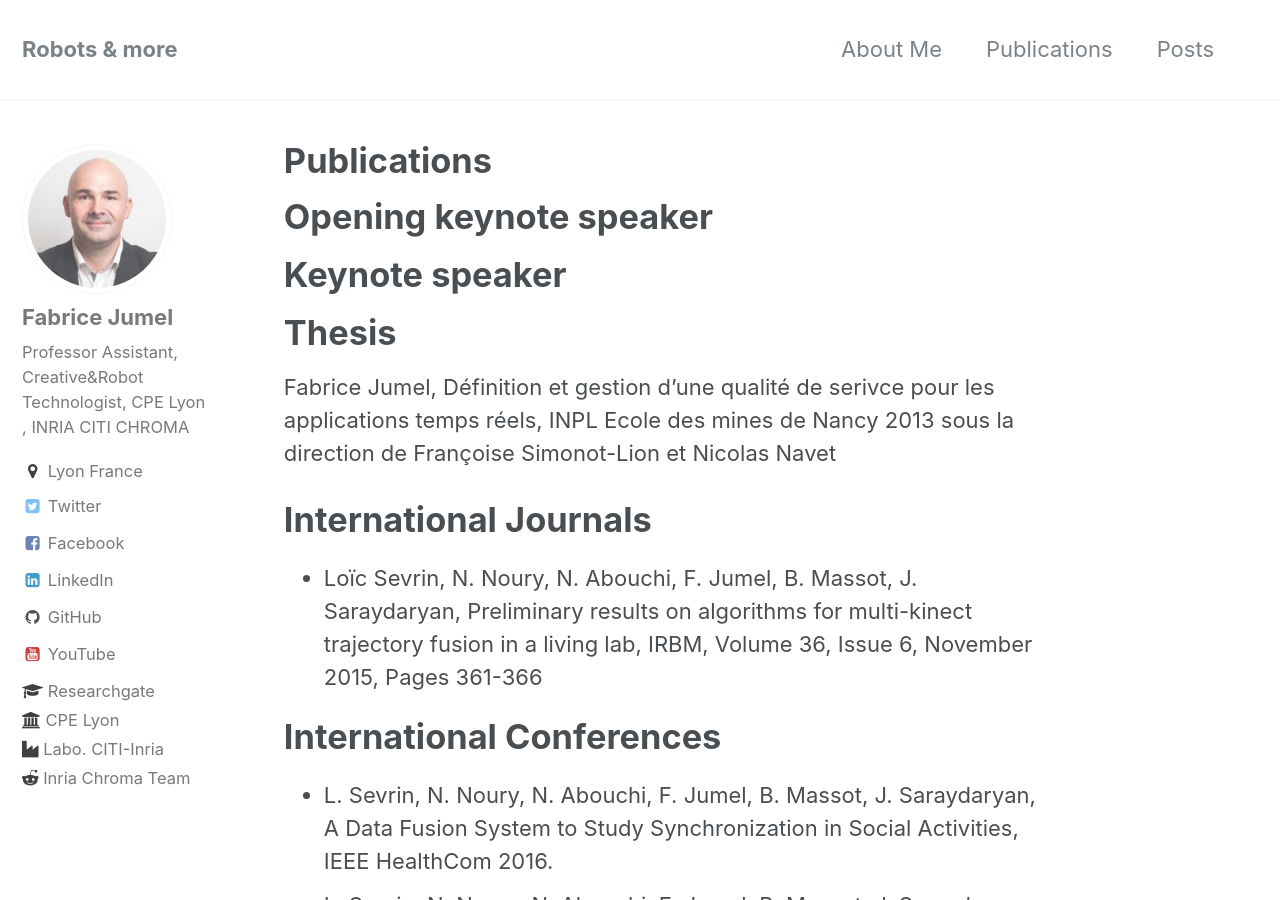
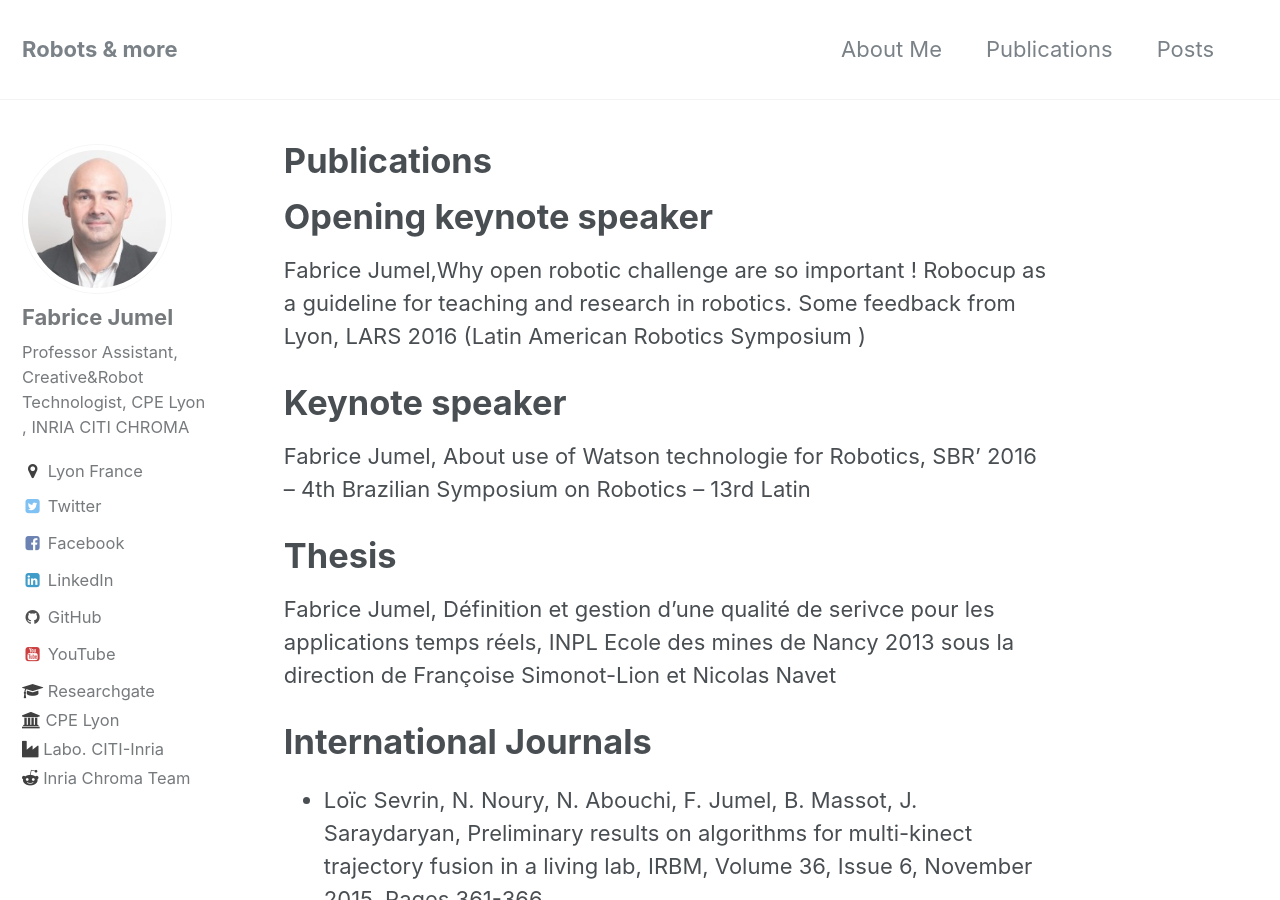
Before and after one commit to fabricejumel/fabricejumel.github.io, a Jekyll site: the page built from _pages/Publications.md, in a window 1280 px wide and 900 px high. Built offline with Jekyll 4.4.1, drawn with Linux system fonts in a browser that asks for light colours.

Commit message:
Update Publications.md

```diff
--- a/_pages/Publications.md
+++ b/_pages/Publications.md
@@ -5,10 +5,11 @@ title: "Publications"
 
 Opening keynote speaker
 ======
+Fabrice Jumel,Why open robotic challenge are so important ! Robocup as a guideline for teaching and research in robotics. Some feedback from Lyon, LARS 2016 (Latin American Robotics Symposium )
 
 Keynote speaker
 ======
-
+Fabrice Jumel, About use of Watson technologie for Robotics, SBR' 2016 – 4th Brazilian Symposium on Robotics – 13rd Latin
 
 Thesis
 ======
```
